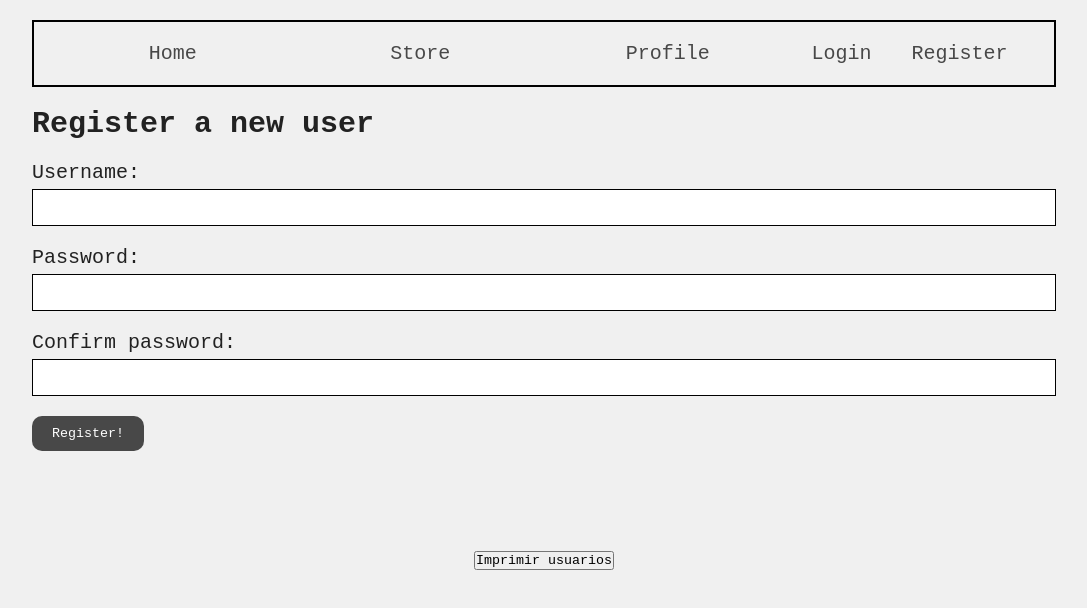
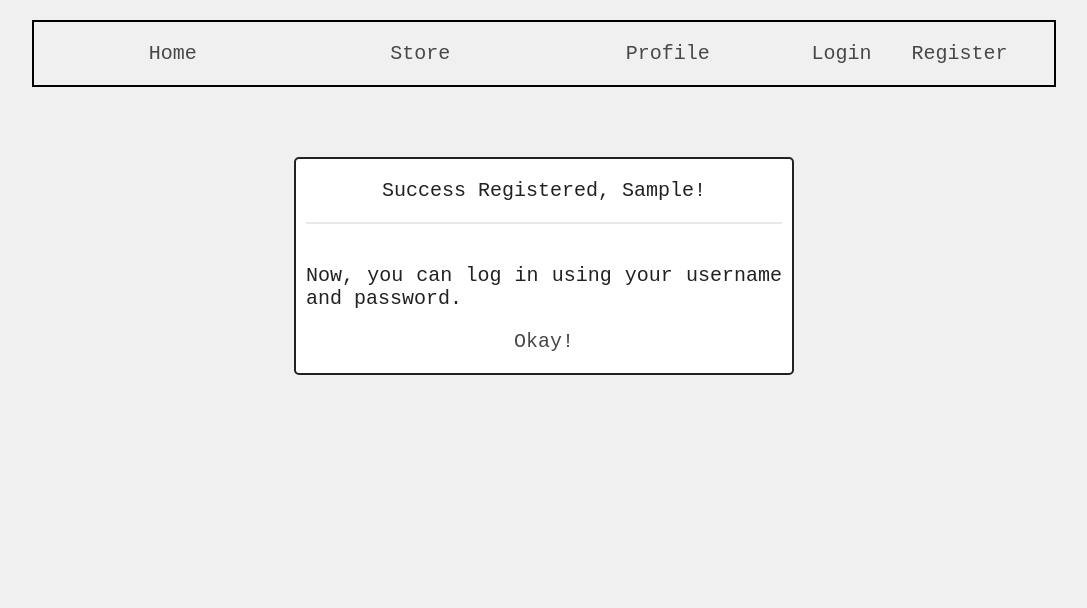
Before and after one commit to WilsonMachado/bit02spa, a React (Vite) app: page /bit02spa/register in a window 1280 px wide. Both pictures are taken after typing "Sample", "Sample123", "Sample123" into the empty fields and a click on the button "Register!". Shown: the top 608 px of the page, without its empty margins (96-1183 px from the left). Built offline with nearby package versions, Linux system fonts and the light colour scheme.

Commit message:
Se agrega modal al formulario de registro

```diff
--- a/src/components/Pages/RegisterPage.jsx
+++ b/src/components/Pages/RegisterPage.jsx
@@ -1,5 +1,7 @@
 import React from 'react'
 import { useState } from 'react';
+import { Link } from "react-router-dom";
+import { Modal } from '../Modal';
 
 export const RegisterPage = () => {
     //! States ///////
@@ -7,6 +9,7 @@ export const RegisterPage = () => {
     const [name, setName] = useState('');
     const [password, setPassword] = useState('');
     const [confirmPassword, setConfirmPassword] = useState('');
+    const [successRegister, setSuccessRegistered] = useState(false);
 //! //////////////////////////////////////////////////////////////////////////////////
 
 
@@ -59,21 +62,22 @@ export const RegisterPage = () => {
                 localStorage.setItem('registeredUsers', JSON.stringify( registeredUsers ) );
             }
 
-            setName('');
-            setPassword('');
-            setConfirmPassword('');
+            setSuccessRegistered(true);
 
         }
-
-
-
-
 
     };
 
 //** //////////////////////////////////////////////////////////////////////////// */
 
 
+  if (successRegister){
+
+    return (<Modal title={`Success Registered, ${name}!`} text={"Now, you can log in using your username and password."}>
+                <Link to={"/bit02spa/login"}>Okay!</Link>
+            </Modal>);
+
+  }else{
     return (
       <form className="form">
         <h2>Register a new user</h2>
@@ -95,3 +99,4 @@ export const RegisterPage = () => {
       </form>
     )
   }
+}
```
Lines whose indentation alone changed are shown as unchanged.
